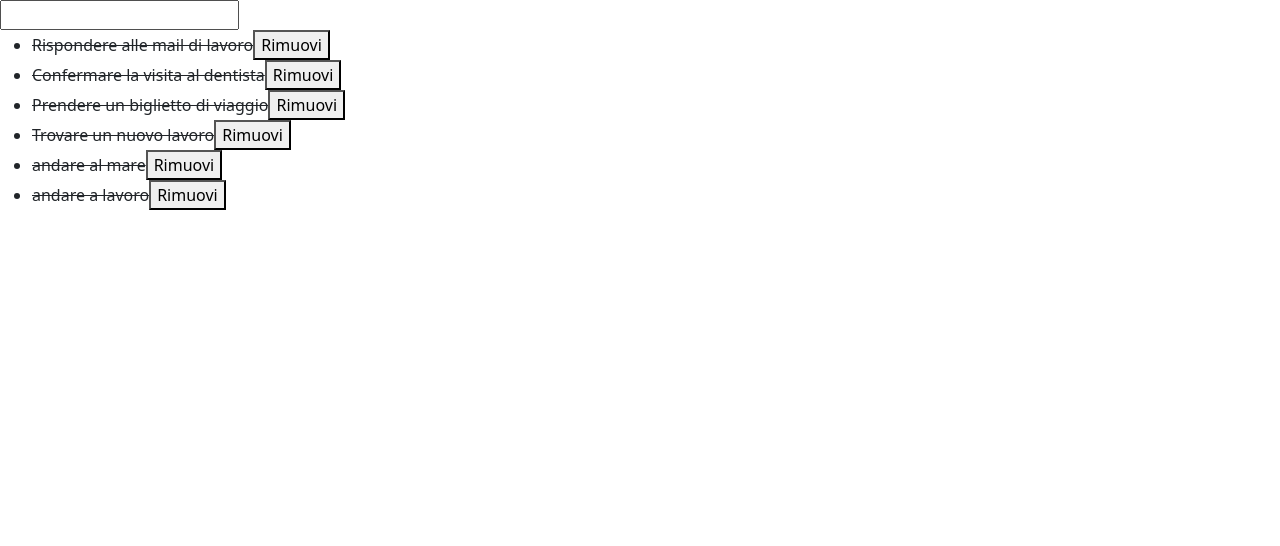
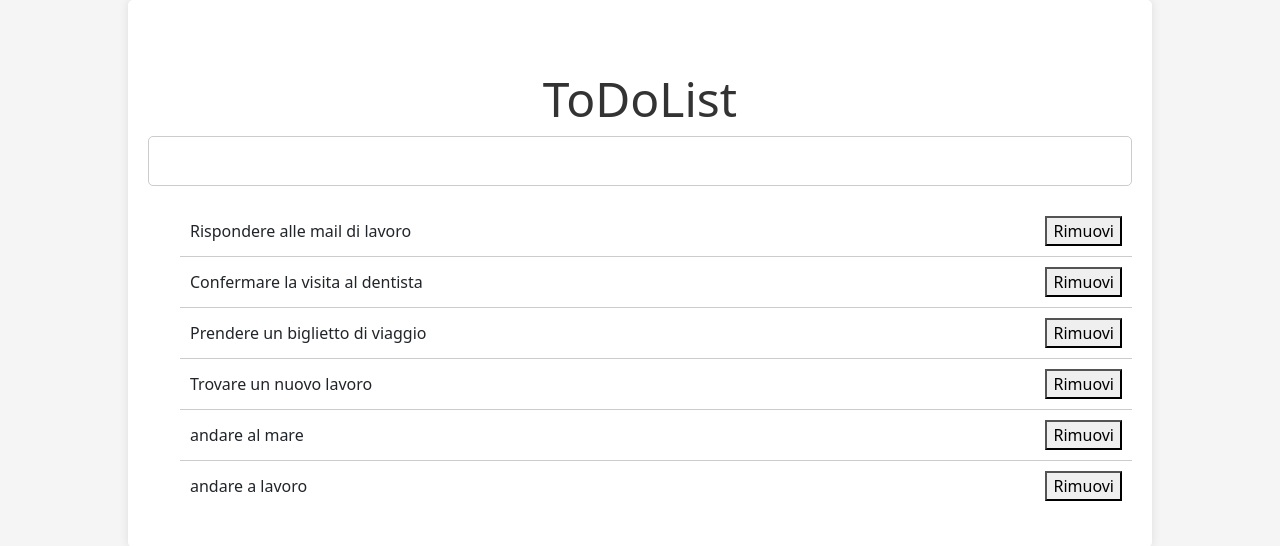
Before and after one commit to DavideAlovisio13/php-todo-list-json, a PHP site: page / in a window 1280 px wide. Shown: the top 546 px of the page. Run offline with PHP 8.4, Linux system fonts and the light colour scheme; style sheets or scripts are compiled from the project's sources; some libraries are stand-ins or nearby versions.

Commit message:
chore: Update CSS file extension to .scss and improve ToDoList layout

```diff
--- a/index.php
+++ b/index.php
@@ -7,22 +7,25 @@
     <link rel="stylesheet" href="https://cdnjs.cloudflare.com/ajax/libs/font-awesome/6.5.2/css/all.min.css" integrity="sha512-SnH5WK+bZxgPHs44uWIX+LLJAJ9/2PkPKZ5QiAj6Ta86w+fsb2TkcmfRyVX3pBnMFcV7oQPJkl9QevSCWr3W6A==" crossorigin="anonymous" referrerpolicy="no-referrer" />
     <link href="https://cdn.jsdelivr.net/npm/bootstrap@5.3.3/dist/css/bootstrap.min.css" rel="stylesheet" integrity="sha384-QWTKZyjpPEjISv5WaRU9OFeRpok6YctnYmDr5pNlyT2bRjXh0JMhjY6hW+ALEwIH" crossorigin="anonymous">
     <link grity="sha384-QWTKZyjpPEjISv5WaRU9OFeRpok6YctnYmDr5pNlyT2bRjXh0JMhjY6hW+ALEwIH" crossorigin="anonymous">
-    <link rel="stylesheet" href="scss/style.css">
+    <link rel="stylesheet" href="scss/style.scss">
     <script src="https://unpkg.com/axios@1.6.7/dist/axios.min.js"></script>
     <script src="https://unpkg.com/vue@3/dist/vue.global.js"></script>
     <script src="js/script.js" defer></script>
-    <title>Our Team</title>
+    <title>ToDoList</title>
 
 </head>
 
 <body>
     <div id="app">
-        <input v-model="newTodo" @keyup.enter="addTodo">
-        <ul>
-            <li v-for="(todo, index) in todos">
-                <span :class="{ completed: todo.completed }" @click="toggleCompleted(index)">{{ todo.text }}</span>
-                <button @click="removeTodo(index)">Rimuovi</button>
-            </li>
-        </ul>
+        <div class="container">
+            <h1>ToDoList</h1>
+            <input v-model="newTodo" @keyup.enter="addTodo" class="todo-input">
+            <ul>
+                <li v-for="(todo, index) in todos" class="todo-item">
+                    <span :class="{ completed: todo.completed }" @click="toggleCompleted(index)">{{ todo.text }}</span>
+                    <button @click="removeTodo(index)">Rimuovi</button>
+                </li>
+            </ul>
+        </div>
     </div>
 </body>
--- a/scss/style.css
+++ /dev/null
@@ -1,3 +0,0 @@
-.completed {
-    text-decoration: line-through;
-}
--- /dev/null
+++ b/scss/style.scss
@@ -0,0 +1,48 @@
+.completed {
+    text-decoration: line-through;
+}
+
+body {
+    background-color: #f5f5f5;
+
+    .container {
+        width: 80%;
+        margin: 0 auto;
+        padding: 20px;
+        background-color: #fff;
+        border-radius: 5px;
+        box-shadow: 0 0 10px rgba(0, 0, 0, 0.1);
+
+        h1 {
+            text-align: center;
+            margin-top: 50px;
+            font-size: 3em;
+            color: #333;
+        }
+
+        .todo-input {
+            width: 100%;
+            padding: 10px;
+            border: 1px solid #ccc;
+            border-radius: 5px;
+            outline: none;
+            font-size: 1.2em;
+            margin-bottom: 20px;
+        }
+
+        .todo-item {
+            display: flex;
+            align-items: center;
+            justify-content: space-between;
+            padding: 10px;
+            border-bottom: 1px solid #ccc;
+        }
+
+        .todo-item:last-child {
+            border-bottom: none;
+        }
+    }
+
+
+
+}
--- a/todos.json
+++ b/todos.json
@@ -1 +1 @@
-[{"text":"Rispondere alle mail di lavoro","completed":true},{"text":"Confermare la visita al dentista","completed":true},{"text":"Prendere un biglietto di viaggio","completed":true},{"text":"Trovare un nuovo lavoro","completed":true},{"text":"andare al mare","completed":true},{"text":"andare a lavoro","completed":true}]
+[{"text":"Rispondere alle mail di lavoro","completed":false},{"text":"Confermare la visita al dentista","completed":false},{"text":"Prendere un biglietto di viaggio","completed":false},{"text":"Trovare un nuovo lavoro","completed":false},{"text":"andare al mare","completed":false},{"text":"andare a lavoro","completed":false}]
```
